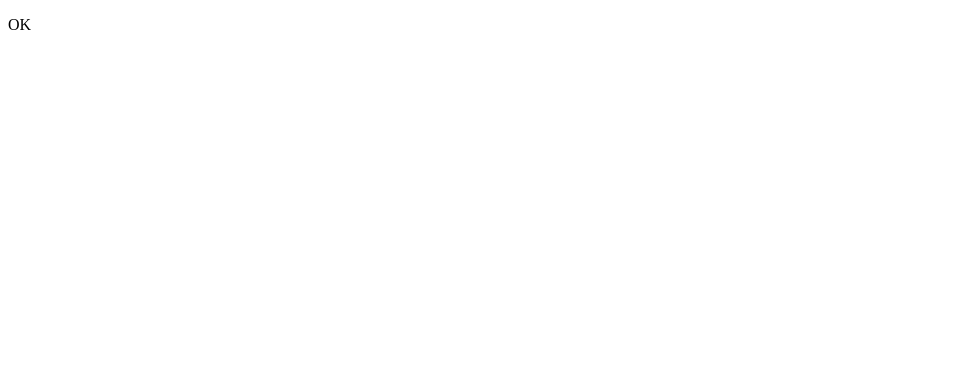
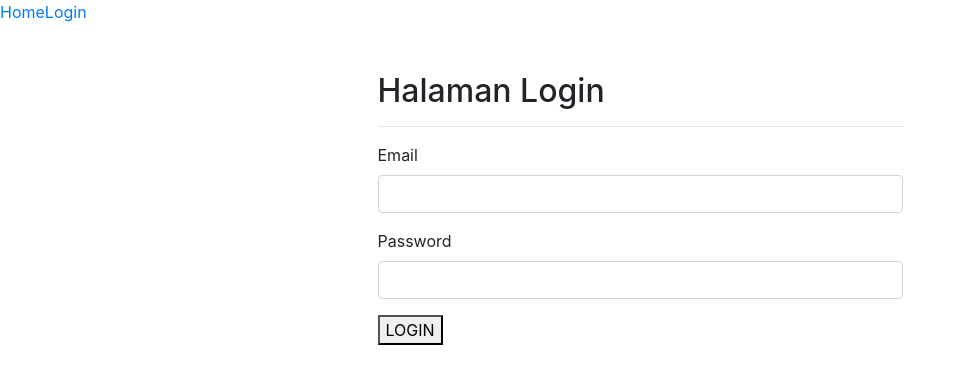
Before and after one commit to mahmudinm/react-perpustakaan-client, a React (Create React App) app: page / in a window 1280 px wide. Shown: the top 384 px of the page, without its empty margins (0-965 px from the left). Built offline with nearby package versions, Linux system fonts and the light colour scheme.

Commit message:
buat login page

```diff
--- a/src/App.js
+++ b/src/App.js
@@ -1,11 +1,20 @@
-import React from 'react';
+import React, { Component } from 'react';
+import { BrowserRouter as Router, Link, Route } from 'react-router-dom';
+import Login from './containers/pages/Login';
 
-function App() {
-  return (
-    <div className="App">
-      <p>OK</p>
-    </div>
-  );
+class App extends Component {
+
+	render() {
+		return(
+			<Router>
+				<Link to='/'>Home</Link>
+				<Link to='/'>Login</Link>
+
+				<Route to='/login' component={Login}/>
+			</Router>
+		)
+	}
+
 }
 
 export default App;
--- /dev/null
+++ b/src/actions/auth.js
@@ -0,0 +1,5 @@
+import api from '../utisl/api';
+
+export const loginAPI = (data) => (dispatch) => {
+
+}
--- /dev/null
+++ b/src/containers/pages/Login/LoginForm.js
@@ -0,0 +1,69 @@
+import React from 'react';
+import { useFormik } from 'formik';
+import * as Yup from 'yup';
+
+const LoginForm = () => {
+	const formik = useFormik({
+		initialValues: {
+			email: '',
+			password: ''
+		},
+		validationSchema: Yup.object({
+			email: Yup.string()
+				.email('Invalida email address')
+				.required('Required'),
+			password: Yup.string()
+				.required('Required')
+		}),
+		onSubmit: values => {
+			console.log(values)
+		}
+	})
+
+	return (
+		<form onSubmit={formik.handleSubmit}>
+			<div className="form-group">
+				<label
+					className="form-label"
+					htmlFor="email">Email</label>
+				<input
+			        className={
+			          formik.touched.email && formik.errors.email ? 'form-control is-invalid' : 'form-control'
+			        }
+					type="email"
+					name="email"
+					id="email"
+					onChange={formik.handleChange}
+					onBlur={formik.handleBlur}
+					value={formik.values.email}
+				/>
+				{formik.touched.email && formik.errors.email ? (
+					<div className="invalid-feedback">{formik.errors.email}</div>
+				) : null}
+			</div>
+
+			<div className="form-group">
+				<label
+					className="form-label"
+					htmlFor="password">Password</label>
+				<input
+			        className={
+			          formik.touched.email && formik.errors.email ? 'form-control is-invalid' : 'form-control'
+			        }
+					type="password"
+					name="password"
+					id="password"
+					onChange={formik.handleChange}
+					onBlur={formik.handleBlur}
+					value={formik.values.password}
+				/>
+				{formik.touched.password && formik.errors.password ? (
+					<div className="invalid-feedback">{formik.errors.password}</div>
+				) : null}
+				</div>
+			<button type="submit">LOGIN</button>
+		</form>
+	)
+}
+
+export default LoginForm;
--- /dev/null
+++ b/src/containers/pages/Login/index.js
@@ -0,0 +1,21 @@
+import React, { Component } from 'react';
+import LoginForm from './LoginForm';
+
+class Login extends Component {
+
+	render() {
+		return (
+			<div className="container mt-5">
+				<div className="col-md-6 mx-auto" >
+					<h2>Halaman Login</h2>
+					<hr/>
+					<LoginForm
+					/>
+				</div>
+			</div>
+		)
+	}
+
+}
+
+export default Login;
--- a/src/index.js
+++ b/src/index.js
@@ -6,6 +6,7 @@ import { Provider } from 'react-redux';
 import thunk from 'redux-thunk';
 import { composeWithDevTools } from 'redux-devtools-extension';
 import rootReducer from './reducers/rootReducer';
+import 'bootstrap/dist/css/bootstrap.min.css';
 import App from './App';
 
 const store = createStore(
```
